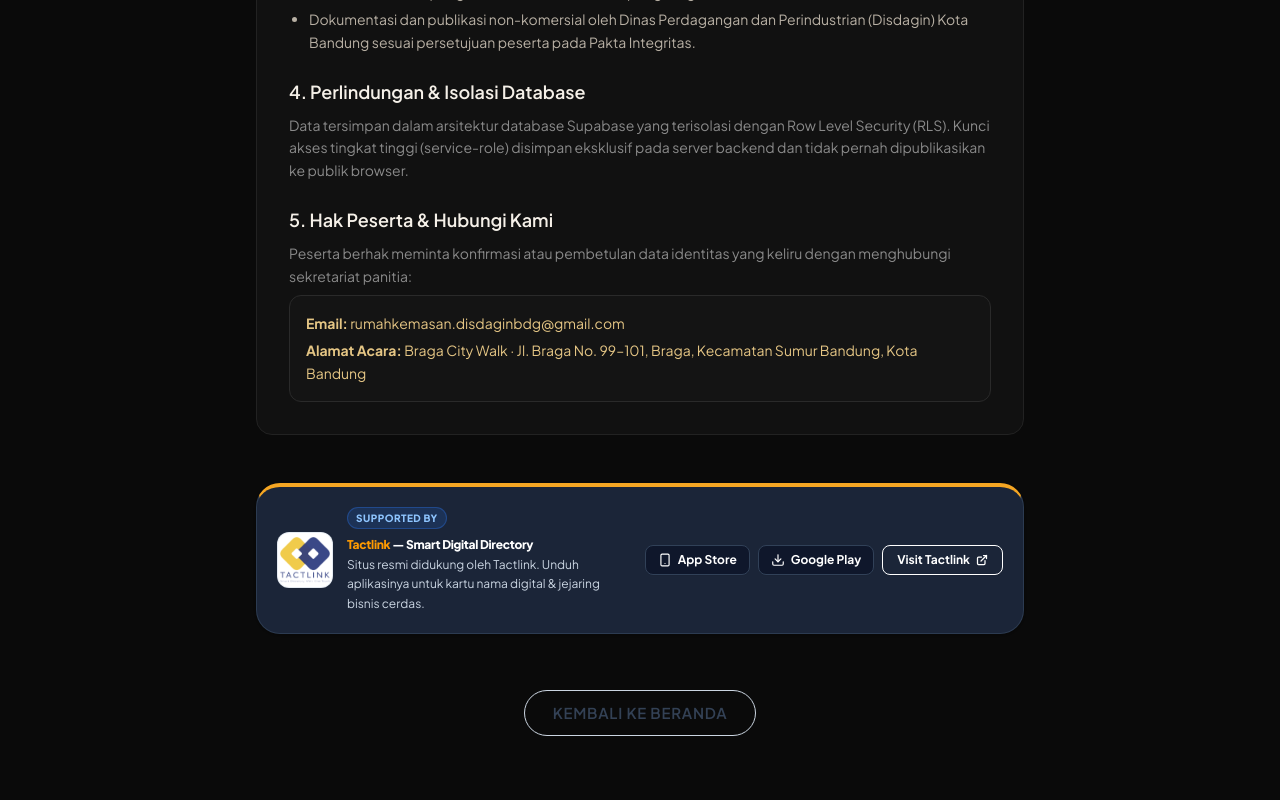
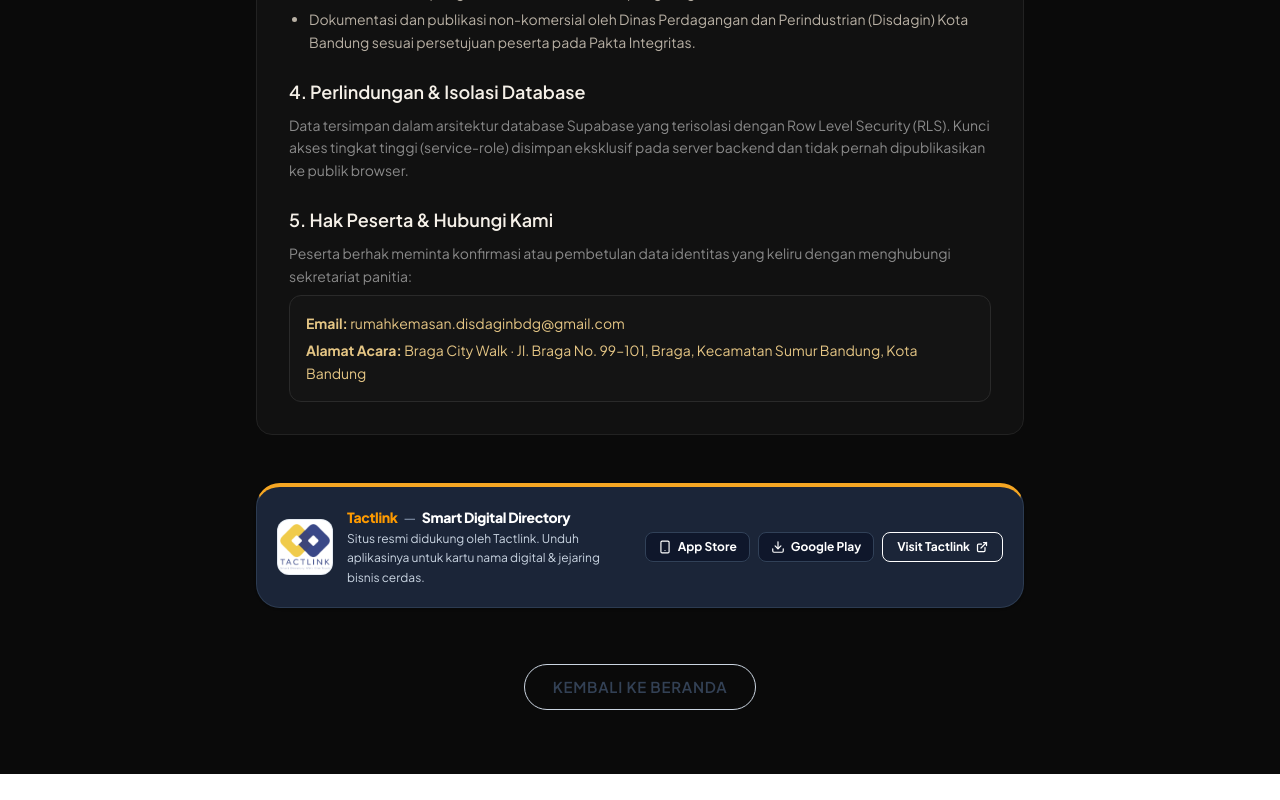
Before and after one commit to Syd-max/pride-industri-2026, a Next.js app: page /privacy in a window 1280 px wide. Shown: the part 808-1608 px from the top of the page. After the commit the page ends 1582 px from the top, so only its background shows below. Built offline with nearby package versions, Linux system fonts and the light colour scheme.

Commit message:
style: remove SUPPORTED BY badge and polish banner layout in TactlinkBanner

```diff
--- a/src/components/ui/TactlinkBanner.tsx
+++ b/src/components/ui/TactlinkBanner.tsx
@@ -40,20 +40,13 @@ export default function TactlinkBanner({
               />
             </div>
 
-            {/* Headline, Tag & Description */}
+            {/* Headline & Description */}
             <div className="space-y-0.5 min-w-0">
-              <div className="flex items-center gap-2 flex-wrap">
-                <span
-                  className={`inline-flex items-center px-2 py-0.5 rounded-full text-[9px] sm:text-[10px] font-extrabold uppercase tracking-wider border ${
-                    isDark
-                      ? 'bg-blue-500/15 text-blue-300 border-blue-500/30'
-                      : 'bg-blue-50 text-blue-700 border-blue-200'
-                  }`}
-                >
-                  SUPPORTED BY
-                </span>
-                <span className="text-xs font-black tracking-tight">
-                  <span className="text-amber-500 font-extrabold">Tactlink</span> — Smart Digital Directory
+              <div className="text-xs sm:text-sm font-black tracking-tight flex items-center gap-1.5 flex-wrap">
+                <span className="text-amber-500 font-extrabold">Tactlink</span>
+                <span className="text-slate-400 font-normal">—</span>
+                <span className={isDark ? 'text-white' : 'text-slate-900'}>
+                  Smart Digital Directory
                 </span>
               </div>
               <p
```
